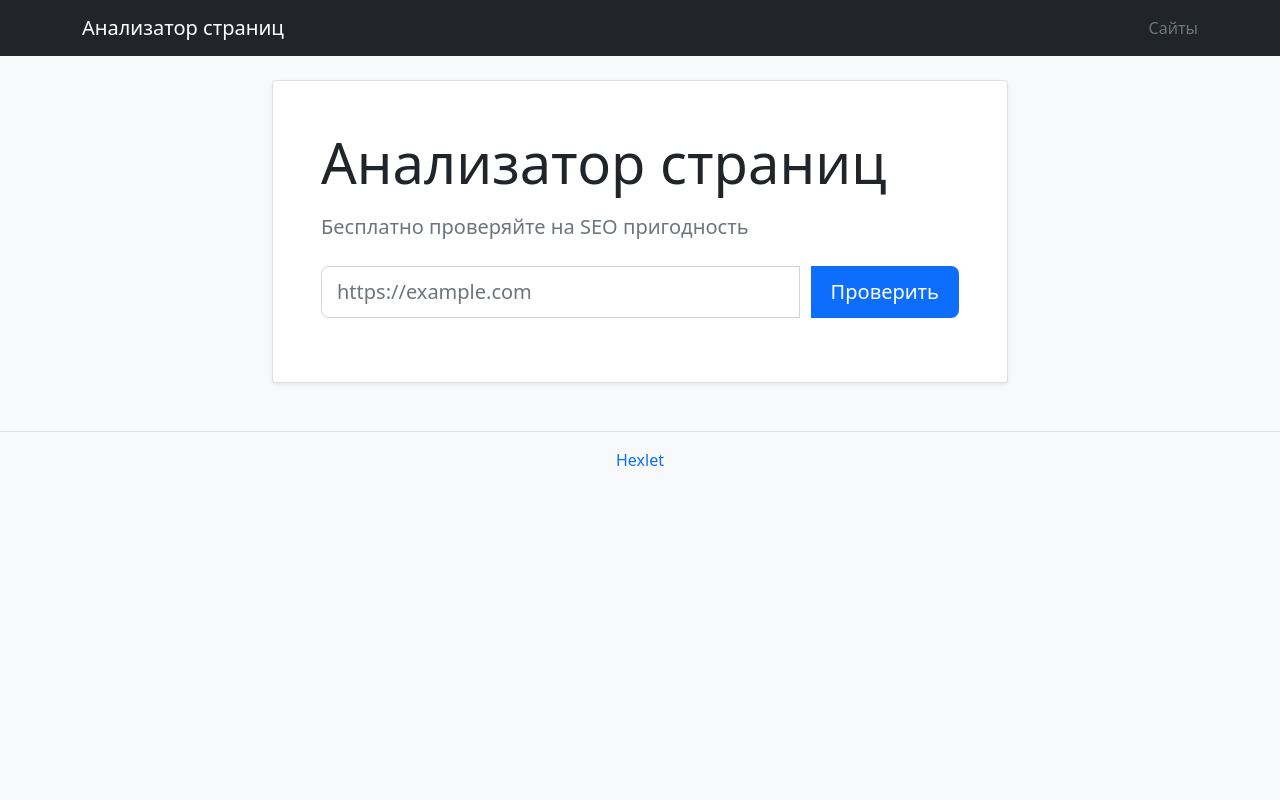
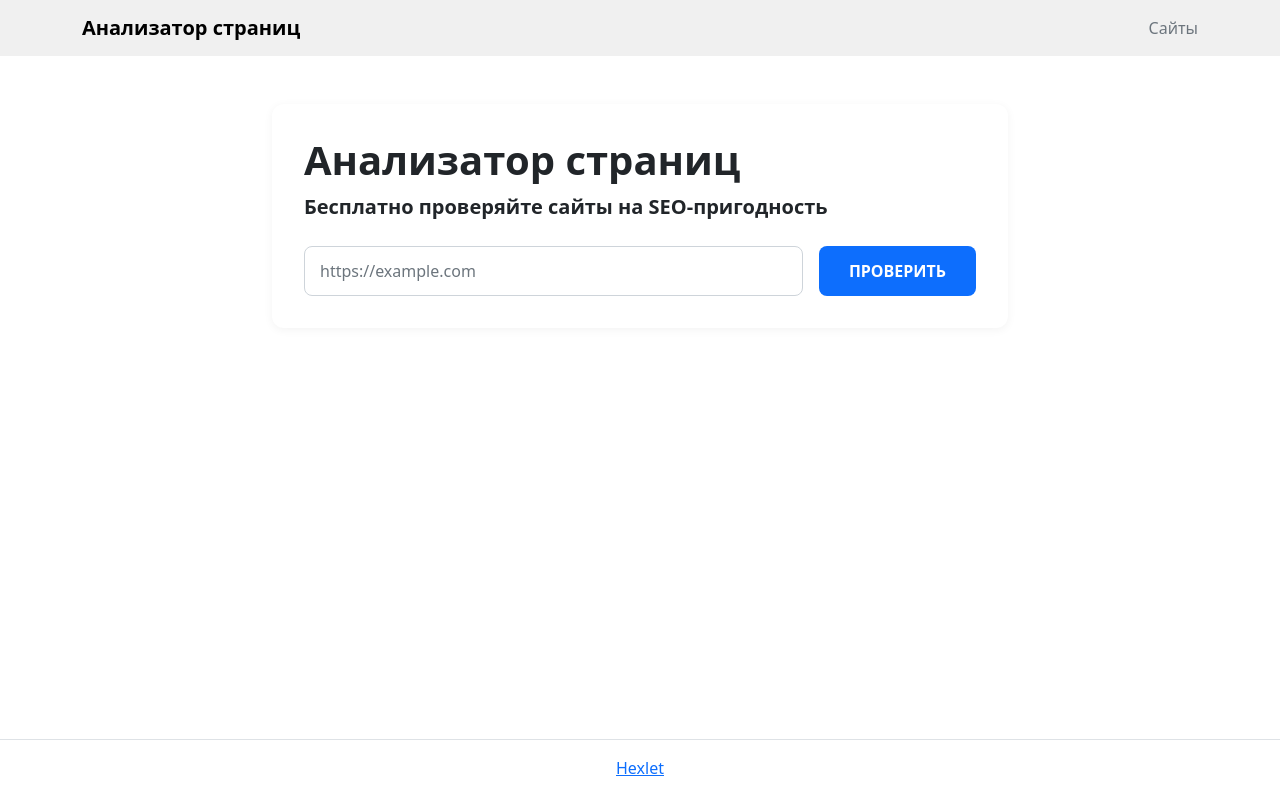
Before and after one commit to viavinmt-tech/python-project-83, a Flask app: page / in a window 1280 px wide. Run offline with Flask 2, Linux system fonts and the light colour scheme.

Commit message:
index.html

```diff
--- a/page_analyzer/templates/index.html
+++ b/page_analyzer/templates/index.html
@@ -7,7 +7,22 @@
     <link href="https://cdn.jsdelivr.net/npm/bootstrap@5.1.3/dist/css/bootstrap.min.css" rel="stylesheet">
     <style>
         body {
-            background-color: #f8f9fa;
+            background-color: #ffffff;
+            font-weight: 600;
+        }
+
+        .navbar {
+            background-color: #f0f0f0 !important;
+        }
+
+        .navbar-brand {
+            font-weight: 700;
+            color: #000 !important;
+        }
+
+        .navbar .text-secondary {
+            margin-left: 4px;
+            font-weight: normal;
         }
 
         .content-card {
@@ -19,31 +34,35 @@
 
         h1, .lead {
             text-align: left;
+            font-weight: 600;
         }
 
         .input-group {
             display: flex;
-            gap: 12px;
+            gap: 0;
         }
 
         .form-control {
-            border-radius: 8px;
+            border-radius: 8px 0 0 8px;
             border: 1px solid #ced4da;
-            padding: 10px 15px;
+            padding: 12px 15px;
+            font-weight: normal;
         }
 
         .form-control:focus {
-            border-radius: 8px;
+            border-radius: 8px 0 0 8px;
             border-color: #86b7fe;
             outline: 0;
             box-shadow: 0 0 0 0.25rem rgba(13,110,253,0.25);
         }
 
         .btn-primary {
-            border-radius: 8px;
-            padding: 10px 20px;
+            border-radius: 0 8px 8px 0;
+            padding: 12px 30px;
             background-color: #0d6efd;
             border: none;
+            font-weight: 600;
+            white-space: nowrap;
         }
 
         .btn-primary:hover {
@@ -51,43 +70,52 @@
         }
 
         footer {
-            text-align: center;
-            margin-top: 3rem;
-            color: #6c757d;
+            position: fixed;
+            bottom: 20px;
+            left: 0;
+            right: 0;
+        }
+
+        .border-top {
+            border-top: 1px solid #dee2e6 !important;
+        }
+
+        footer a {
+            text-decoration: underline !important;
+            font-weight: normal;
+        }
+
+        footer a:hover {
+            text-decoration: underline !important;
         }
     </style>
 </head>
-<body class="bg-light">
-    <nav class="navbar navbar-expand-lg navbar-dark bg-dark mb-4">
+<body>
+    <nav class="navbar navbar-expand-lg">
         <div class="container">
             <a class="navbar-brand" href="/">Анализатор страниц</a>
-            <span class="text-secondary ms-2">Сайты</span>
+            <span class="text-secondary">Сайты</span>
         </div>
     </nav>
 
-    <main class="container">
-        <div class="row justify-content-center">
-            <div class="col-md-8">
-                <div class="card shadow-sm">
-                    <div class="card-body text-center p-5">
-                        <h1 class="display-4 mb-3">Анализатор страниц</h1>
-                        <p class="lead text-muted mb-4">
-                            Бесплатно проверяйте на SEO пригодность
-                        </p>
+    <main class="container mt-5">
+        <div class="row">
+            <div class="col-md-8 mx-auto">
+                <div class="content-card">
+                    <h1>Анализатор страниц</h1>
+                    <p class="lead mb-4">Бесплатно проверяйте сайты на SEO-пригодность</p>
 
-                        <form method="post" action="/urls">
-                            <div class="input-group mb-3">
+                    <form method="post" action="/urls" class="d-flex gap-3">
                         <input type="url"
                             name="url"
-                                       class="form-control form-control-lg"
+                            class="form-control flex-grow-1"
+                            style="border-radius: 8px;"
                             placeholder="https://example.com"
                             required>
-                                <button class="btn btn-primary btn-lg" type="submit">
-                                    Проверить
+                        <button type="submit" class="btn btn-primary" style="border-radius: 8px; padding: 12px 30px;">
+                            ПРОВЕРИТЬ
                         </button>
-                            </div>
                     </form>
-                    </div>
                 </div>
             </div>
         </div>
@@ -95,10 +123,8 @@
 
     <footer class="mt-5 pt-3 border-top">
         <div class="container text-center">
-            <a href="https://ru.hexlet.io/" target="_blank" class="text-primary text-decoration-none">Hexlet</a>
+            <a href="https://ru.hexlet.io/" target="_blank" class="text-primary">Hexlet</a>
         </div>
     </footer>
-
-    <script src="https://cdn.jsdelivr.net/npm/bootstrap@5.1.3/dist/js/bootstrap.bundle.min.js"></script>
 </body>
 </html>
```
Lines whose indentation alone changed are shown as unchanged.
